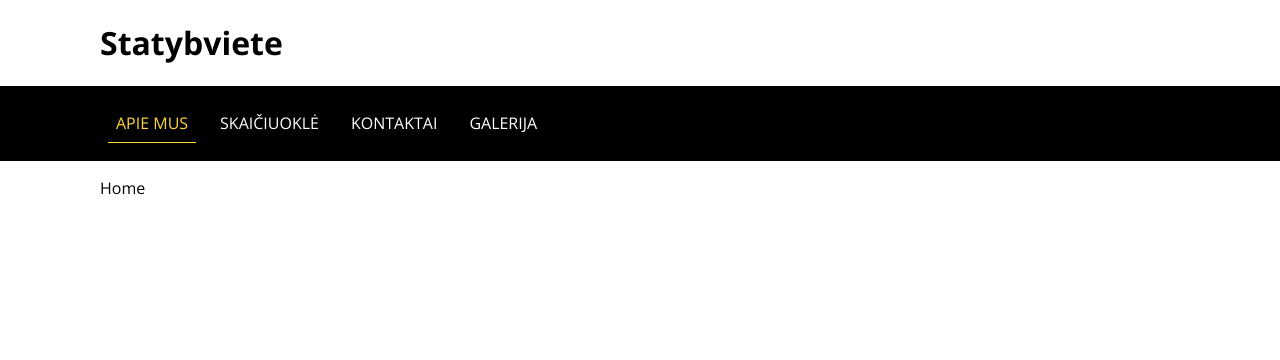
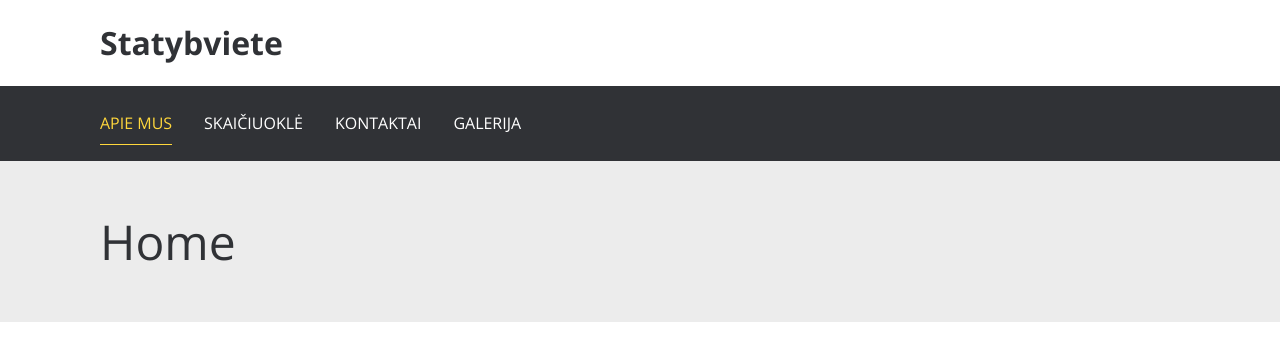
Before and after one commit to rokasandreikenas/Statybviete, a React (Create React App) app: page / in a window 1280 px wide. Shown: the top 360 px of the page. Built offline with nearby package versions, Linux system fonts and the light colour scheme.

Commit message:
update styling

```diff
--- a/src/App.scss
+++ b/src/App.scss
@@ -1,3 +1,9 @@
 .container {
   padding: 0 100px;
 }
+
+@media (max-width: 768px) {
+  .container {
+    padding: 0 50px;
+  }
+}
--- a/src/components/ContentTitle/ContentTitle.js
+++ b/src/components/ContentTitle/ContentTitle.js
@@ -1,10 +1,13 @@
 import React from "react";
 
 import "./ContentTitle.scss";
+
 const ContentTitle = ({ children }) => {
   return (
     <header className="content-title">
-      <p>{children}</p>
+      <div className="container">
+        <p>{children}</p>
+      </div>
     </header>
   );
 };
--- a/src/components/ContentTitle/ContentTitle.scss
+++ b/src/components/ContentTitle/ContentTitle.scss
@@ -0,0 +1,9 @@
+.content-title {
+  background-color: #ececec;
+
+  p {
+    font-size: 48px;
+    font-weight: 300;
+    color: #303236;
+  }
+}
--- a/src/components/Header/Header.scss
+++ b/src/components/Header/Header.scss
@@ -1,2 +1,3 @@
 .header-logo {
+  color: #303236;
 }
--- a/src/components/Navigation/MainHeader/MainHeader.scss
+++ b/src/components/Navigation/MainHeader/MainHeader.scss
@@ -4,7 +4,7 @@
   display: flex;
   align-items: center;
   justify-content: space-between;
-  background: #000000;
+  background: #303236;
   z-index: 5;
 }
 
--- a/src/components/Navigation/MainNavigation/MainNavigation.js
+++ b/src/components/Navigation/MainNavigation/MainNavigation.js
@@ -1,6 +1,4 @@
 import React, { useState } from "react";
-import { Link } from "react-router-dom";
-
 import MainHeader from "../MainHeader";
 import NavLinks from "../NavLinks";
 import SideDrawer from "../SideDrawer";
--- a/src/components/Navigation/NavLinks/NavLinks.scss
+++ b/src/components/Navigation/NavLinks/NavLinks.scss
@@ -10,15 +10,15 @@
   align-items: center;
 
   li {
-    margin: 1rem;
+    margin: 18px;
   }
 
   a {
     border-bottom: 1px solid transparent;
     transition: 0.3s;
-    color: #ffd73c;
+    color: #000000;
     text-decoration: none;
-    padding: 0.5rem;
+    padding: 0px 0px 10px 0px;
   }
 
   a:hover,
@@ -54,7 +54,7 @@
     flex-direction: row;
 
     li {
-      margin: 0 0.5rem;
+      margin: 0 32px 0 0;
     }
 
     a {
--- a/src/index.scss
+++ b/src/index.scss
@@ -1,4 +1,4 @@
-@import url("https://fonts.googleapis.com/css?family=Open+Sans:400,700&display=swap");
+@import url("https://fonts.googleapis.com/css?family=Open+Sans:300,400,700&display=swap");
 
 * {
   box-sizing: border-box;
--- a/src/pages/Home/Home.js
+++ b/src/pages/Home/Home.js
@@ -5,9 +5,9 @@ import "./Home.scss";
 const Home = () => {
   return (
     <section className="home-page">
-      <div className="container">
-        <ContentTitle>Home</ContentTitle>
-      </div>
+      <ContentTitle>Home</ContentTitle>
+
+      <div className="container"></div>
     </section>
   );
 };
```
